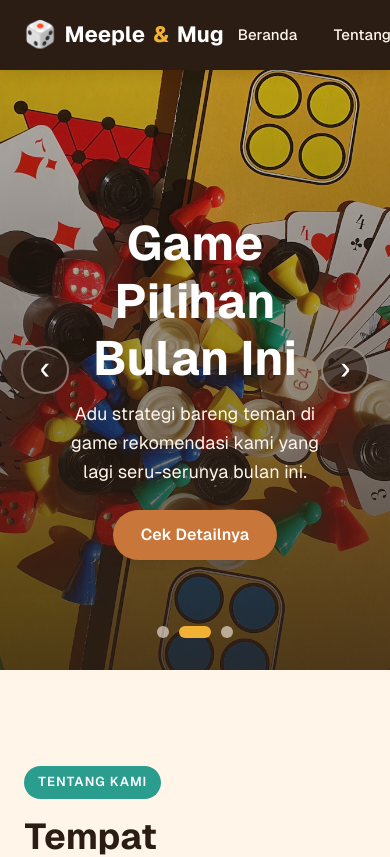
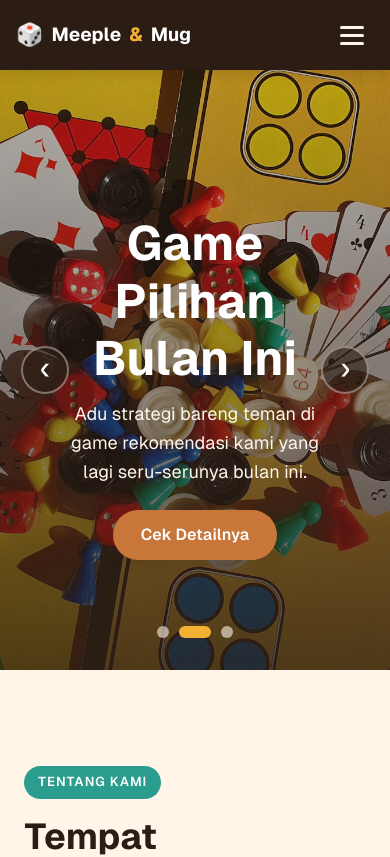
Before and after one commit to marcellinofebrian08-cloud/535250036_Tugas5_PraktikumFrontEnd, a Next.js app: page / in a window 390 px wide. Shown: the top 857 px of the page. Built offline with nearby package versions, Linux system fonts and the light colour scheme.

Commit message:
feat: tambah menu hamburger untuk navbar di layar kecil

```diff
--- a/src/components/navbar.module.css
+++ b/src/components/navbar.module.css
@@ -86,3 +86,92 @@
 .active::after {
   transform: scaleX(1);
 }
+
+.hamburger {
+  display: none;
+  flex-direction: column;
+  justify-content: center;
+  gap: 5px;
+  width: 44px;
+  height: 44px;
+  padding: 10px;
+  border: 0;
+  border-radius: 8px;
+  background: transparent;
+}
+
+.hamburger span {
+  display: block;
+  width: 100%;
+  height: 3px;
+  border-radius: 3px;
+  background: var(--background);
+  transition: transform 0.3s, opacity 0.3s;
+}
+
+.hamburgerOpen span:nth-child(1) {
+  transform: translateY(8px) rotate(45deg);
+}
+
+.hamburgerOpen span:nth-child(2) {
+  opacity: 0;
+}
+
+.hamburgerOpen span:nth-child(3) {
+  transform: translateY(-8px) rotate(-45deg);
+}
+
+@media (max-width: 900px) {
+  .hamburger {
+    display: flex;
+  }
+
+  .menu {
+    position: absolute;
+    top: var(--navbar-height);
+    left: 0;
+    width: 100%;
+    flex-direction: column;
+    align-items: stretch;
+    gap: 4px;
+    max-height: 0;
+    padding: 0 24px;
+    overflow: hidden;
+    background: var(--dark);
+    box-shadow: var(--shadow);
+    transition: max-height 0.3s ease, padding 0.3s ease;
+  }
+
+  .menuOpen {
+    max-height: 400px;
+    padding: 12px 24px 20px;
+  }
+
+  .link {
+    padding: 12px 16px;
+    font-size: 16px;
+  }
+
+  .link::after {
+    display: none;
+  }
+
+  .active {
+    background: #ffffff14;
+    box-shadow: inset 4px 0 0 var(--accent);
+  }
+}
+
+@media (max-width: 480px) {
+  .container {
+    padding: 0 16px;
+  }
+
+  .logo {
+    font-size: 19px;
+  }
+
+  .logoIcon {
+    font-size: 22px;
+  }
+}
--- a/src/components/navbar.tsx
+++ b/src/components/navbar.tsx
@@ -13,6 +13,12 @@ const menuItems = [
 
 export default function Navbar() {
   const [activeId, setActiveId] = useState("home");
+  const [isOpen, setIsOpen] = useState(false);
+
+  const handleClick = (id: string) => {
+    setActiveId(id);
+    setIsOpen(false);
+  };
 
   useEffect(() => {
     const handleScroll = () => {
@@ -46,13 +52,25 @@ export default function Navbar() {
         <a
           href="#home"
           className={styles.logo}
-          onClick={() => setActiveId("home")}
+          onClick={() => handleClick("home")}
         >
           <span className={styles.logoIcon}>🎲</span>
           Meeple <span className={styles.logoAccent}>&amp;</span> Mug
         </a>
 
-        <ul className={styles.menu}>
+        <button
+          type="button"
+          className={`${styles.hamburger} ${isOpen ? styles.hamburgerOpen : ""}`}
+          onClick={() => setIsOpen(!isOpen)}
+          aria-label={isOpen ? "Tutup menu" : "Buka menu"}
+          aria-expanded={isOpen}
+        >
+          <span></span>
+          <span></span>
+          <span></span>
+        </button>
+
+        <ul className={`${styles.menu} ${isOpen ? styles.menuOpen : ""}`}>
           {menuItems.map((item) => (
             <li key={item.id}>
               <a
@@ -60,7 +78,7 @@ export default function Navbar() {
                 className={`${styles.link} ${
                   activeId === item.id ? styles.active : ""
                 }`}
-                onClick={() => setActiveId(item.id)}
+                onClick={() => handleClick(item.id)}
               >
                 {item.label}
               </a>
```
